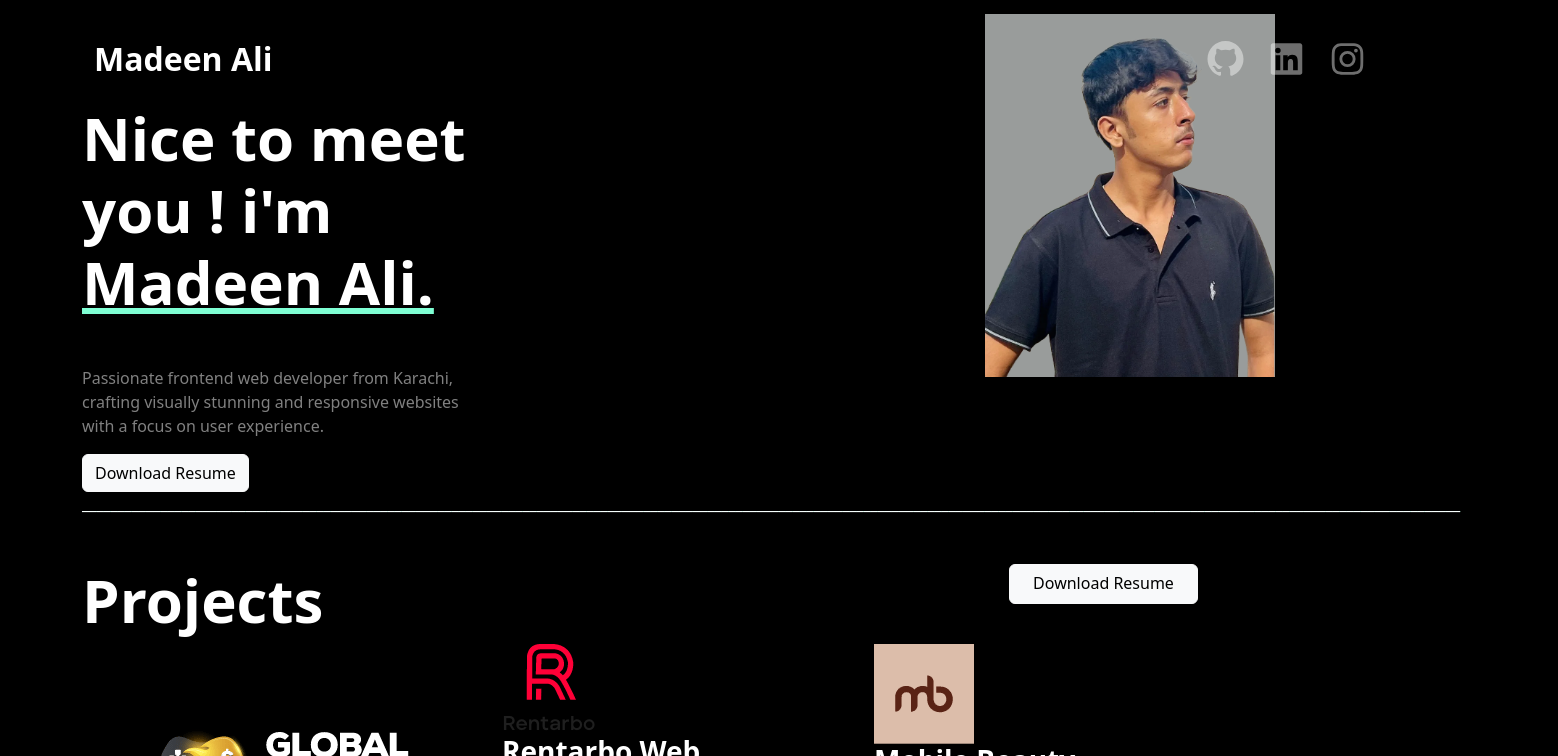
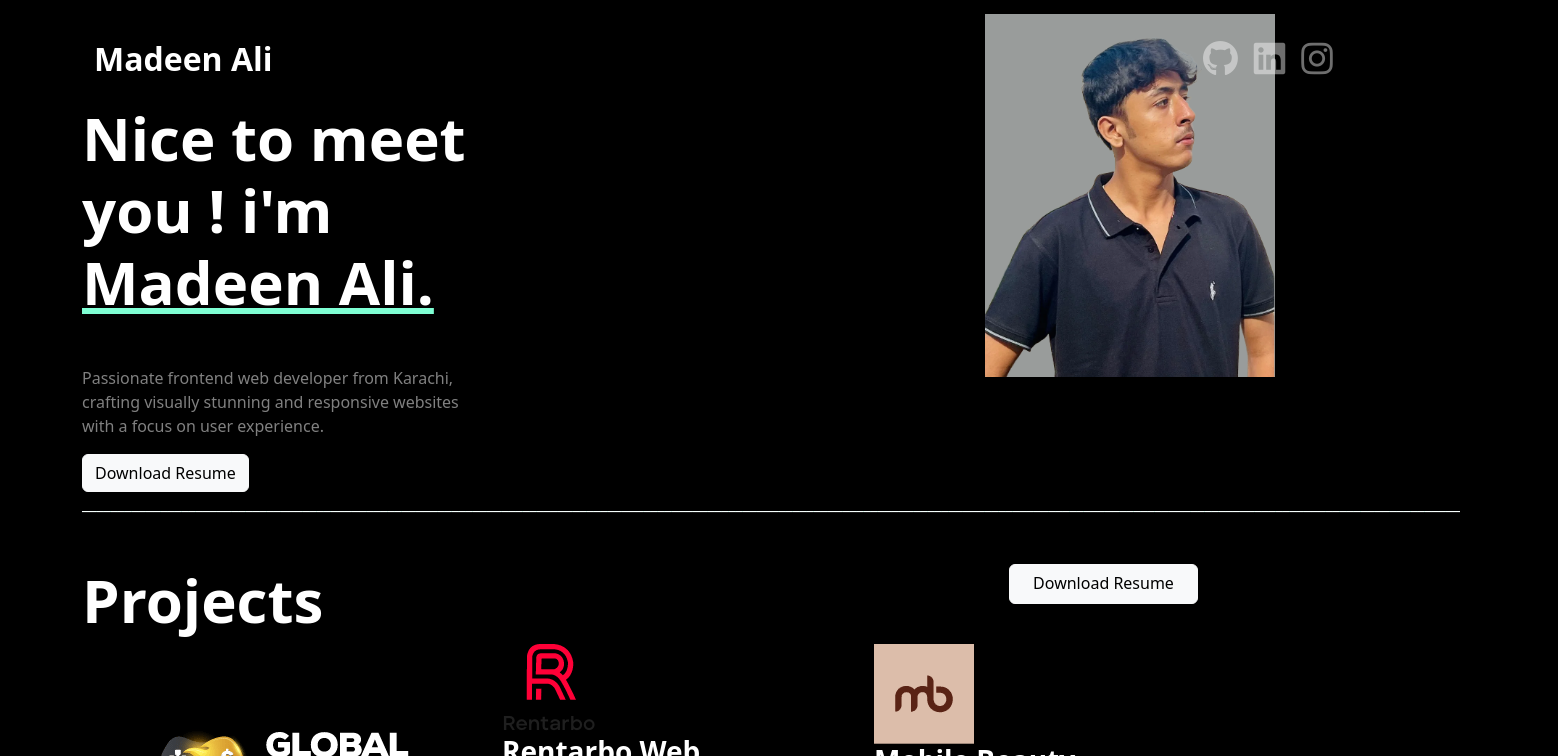
Before and after one commit to MadeenAli/Protfolio.MadeenAli, a plain HTML site: page index.html in a window 1280 px wide. Shown: the top 756 px of the page, 1558 px wide, since content can reach past the window. Drawn offline with nearby package versions, Linux system fonts and the light colour scheme; some icons are missing.

Commit message:
Update index.html

```diff
--- a/index.html
+++ b/index.html
@@ -6,7 +6,7 @@
     <meta name="viewport" content="width=device-width, initial-scale=1.0">
     <link rel="stylesheet" href="bootstrap/css/bootstrap.min.css">
     <link href="https://unpkg.com/aos@2.3.1/dist/aos.css" rel="stylesheet">
-    <link rel="stylesheet" href="fontawesome/css/all.min.css">
+    <link rel="stylesheet" href="https://cdnjs.cloudflare.com/ajax/libs/font-awesome/6.6.0/css/all.min.css">
     <link rel="stylesheet" href="slick/slick/slick.css">
     <link rel="stylesheet" href="css/style.css">
     <link rel="stylesheet" href="https://unpkg.com/aos@next/dist/aos.css" />
@@ -211,7 +211,7 @@
     <script src="bootstrap/js/bootstrap.bundle.min.js"></script>
     <script src="js/jquery.min.js"></script>
     <script src="slick/slick/slick.min.js"></script>
-    <script src="fontawesome/js/all.min.js"></script>
+    <script src"https://cdnjs.cloudflare.com/ajax/libs/font-awesome/6.6.0/js/all.min.js"></script>
     <script src="https://unpkg.com/aos@next/dist/aos.js"></script>
     <script>
         AOS.init();
```
